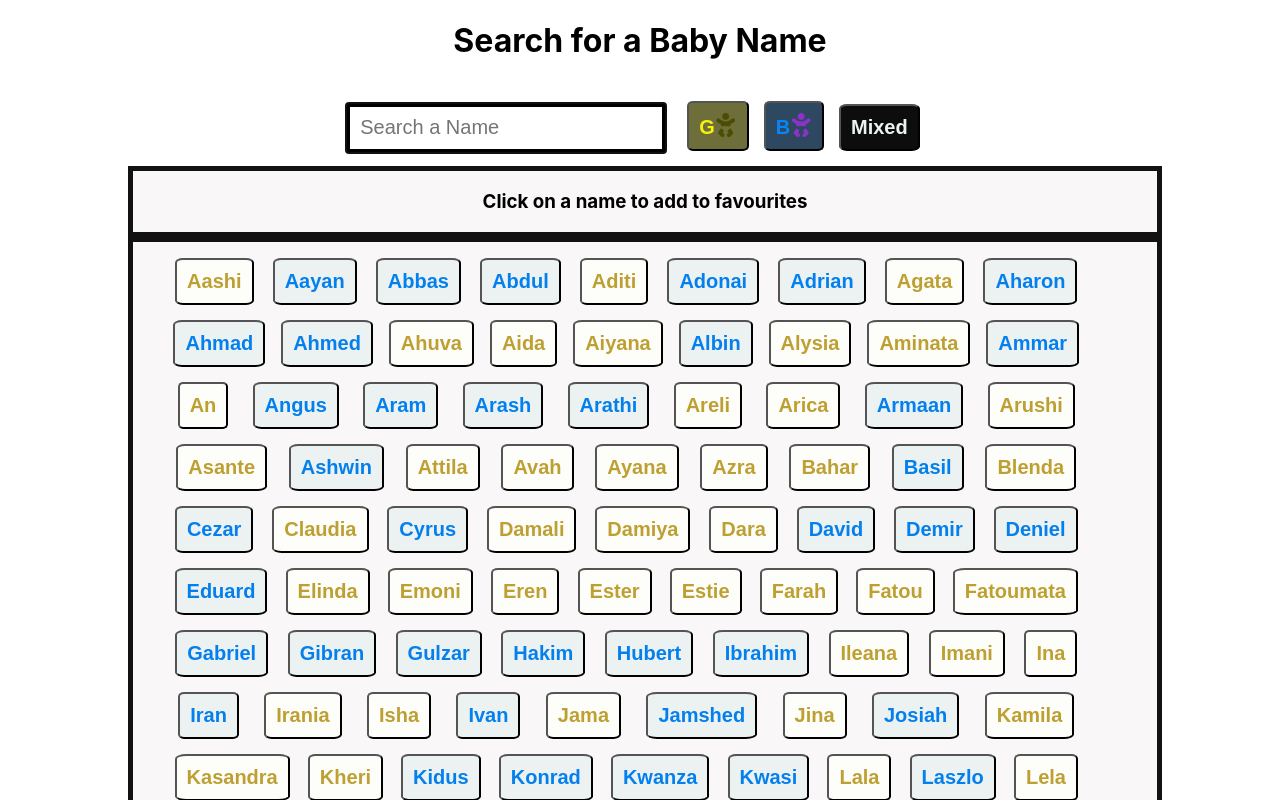
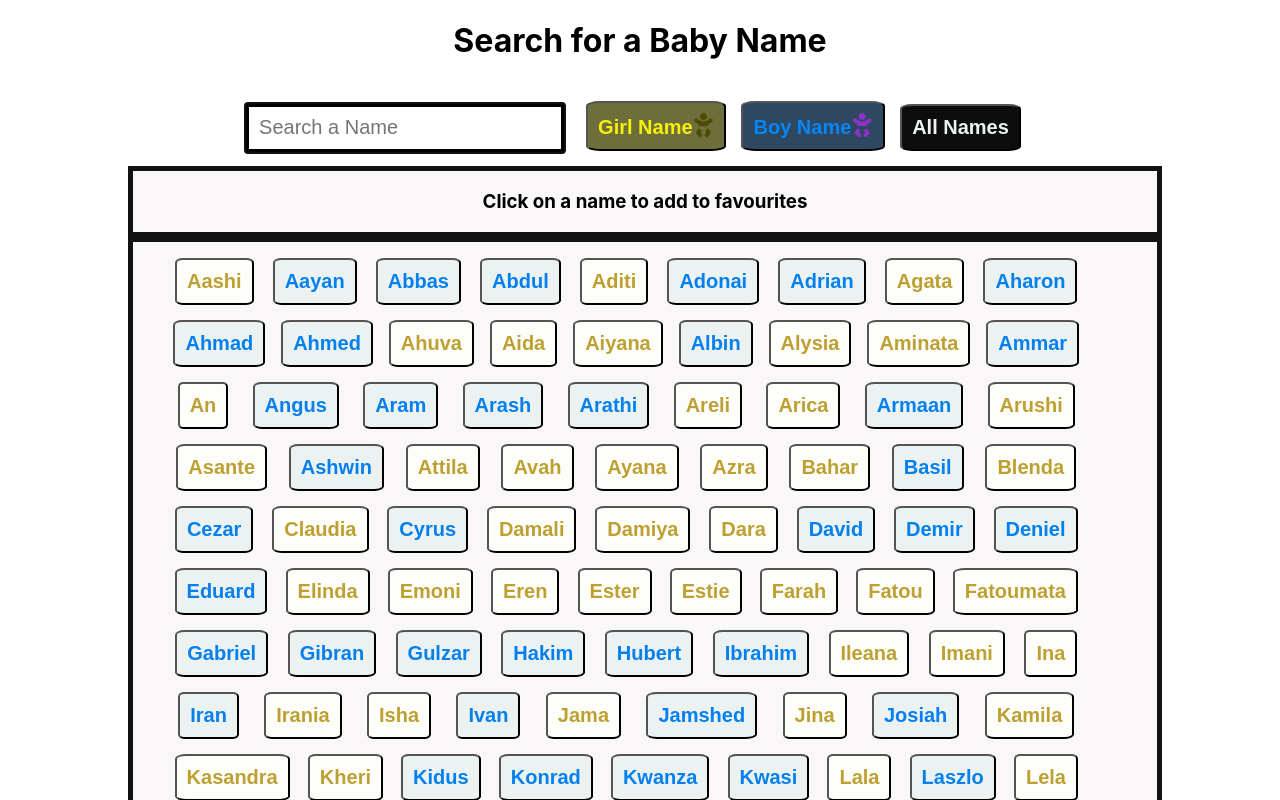
Before and after one commit to JK1320/baby-names-react, a React (Create React App) app: page / in a window 1280 px wide. Shown: the top 800 px of the page. Built offline with nearby package versions, Linux system fonts and the light colour scheme.

Commit message:
text changed

```diff
--- a/src/Search.js
+++ b/src/Search.js
@@ -22,9 +22,9 @@ useEffect(() => {
           setSearchInput(event.target.value);
         }}
       />
-       <button onClick={() => clickHandler("f")} className="gender-f-btn">G<i className='fas fa-baby girl' /></button>
-       <button onClick={() => clickHandler("m")} className="gender-m-btn">B<i className='fas fa-baby boy' /></button>
-       <button onClick={() => clickHandler("")} className="reset-search">Mixed</button>
+       <button onClick={() => clickHandler("f")} className="gender-f-btn">Girl Name<i className='fas fa-baby girl' /></button>
+       <button onClick={() => clickHandler("m")} className="gender-m-btn">Boy Name<i className='fas fa-baby boy' /></button>
+       <button onClick={() => clickHandler("")} className="reset-search">All Names</button>
     </div>
   );
 };
```
